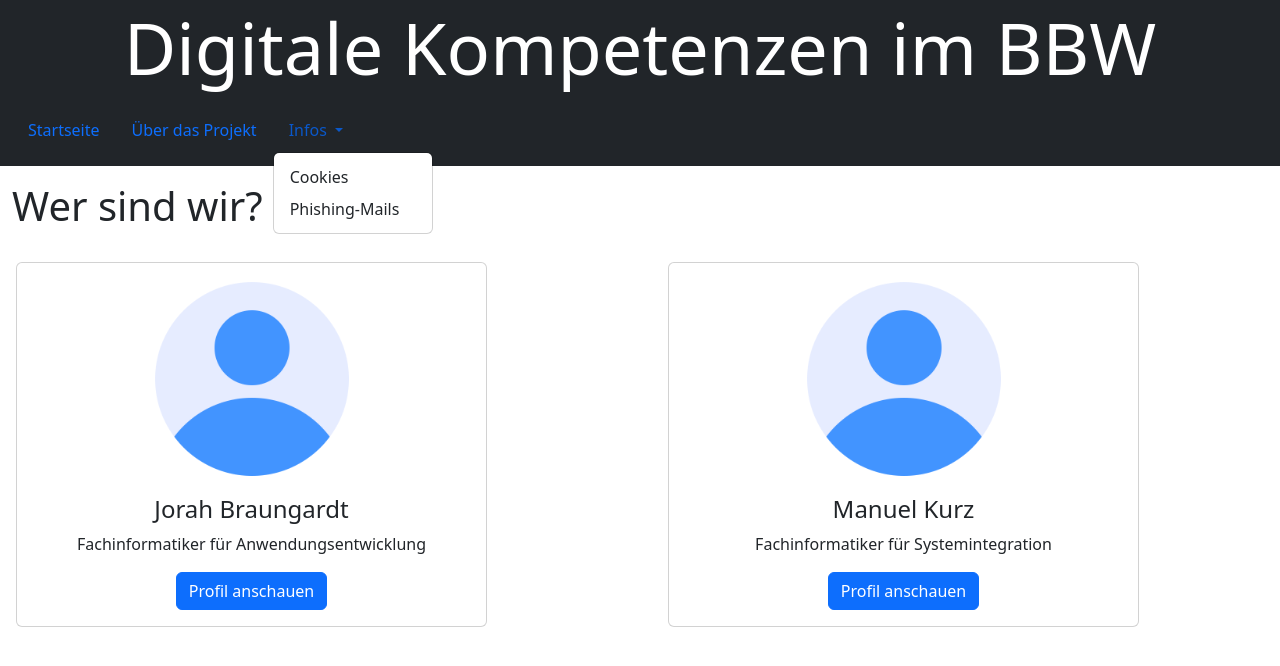
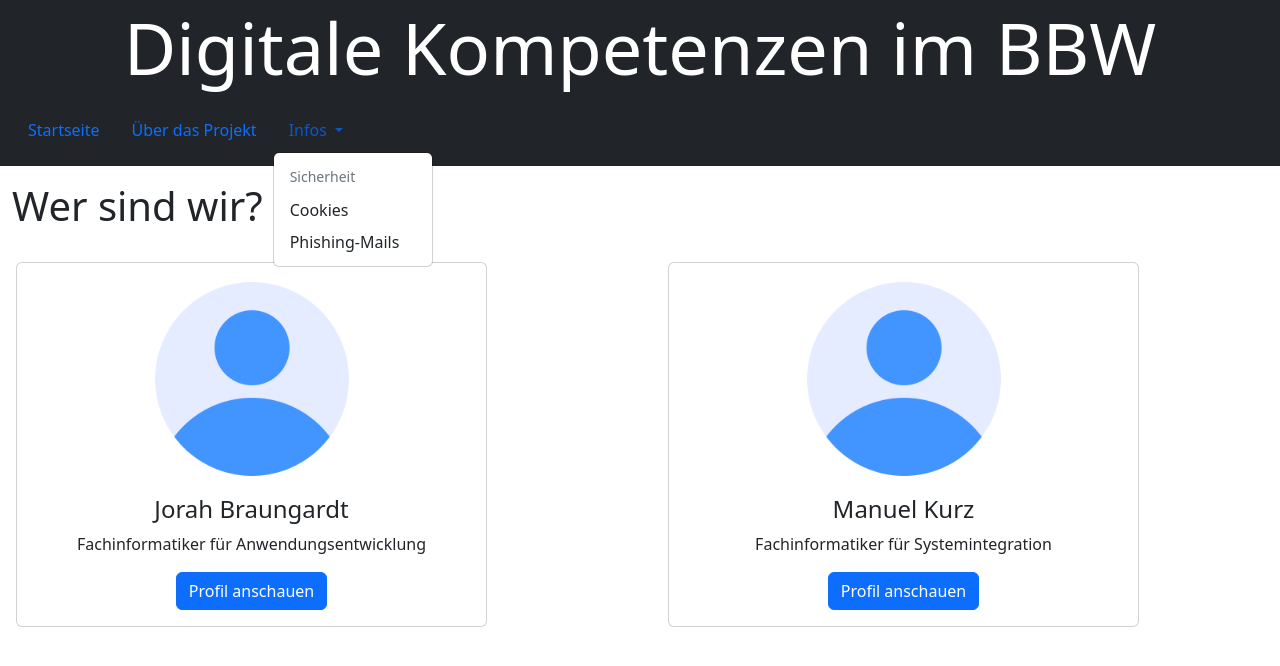
Before and after one commit to JorahEtLabora/Digitale-Kompetenzen, a plain HTML site: page html/about.html in a window 1280 px wide. Both pictures are taken after a click on the link "Infos". Drawn offline with nearby package versions, Linux system fonts and the light colour scheme.

Commit message:
header im dropdown menü

```diff
--- a/html/about.html
+++ b/html/about.html
@@ -32,6 +32,11 @@
                         Infos
                     </a>
                     <ul class="dropdown-menu">
+                        <li>
+                            <h5 class="dropdown-header">
+                                Sicherheit
+                            </h5>
+                        </li>
                         <li>
                             <a class="dropdown-item" href="#">
                                 Cookies
```
Also changed, not shown: html/index.html (+5 -0 lines).
